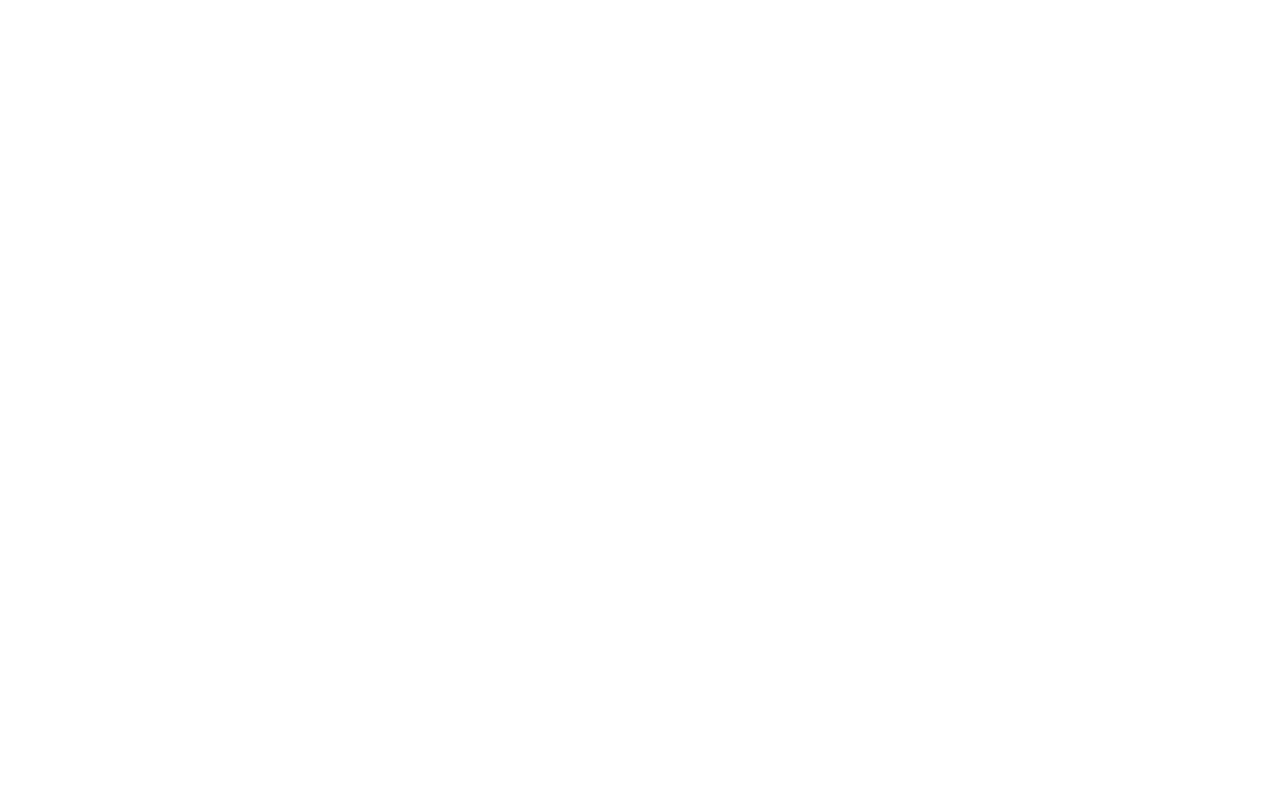
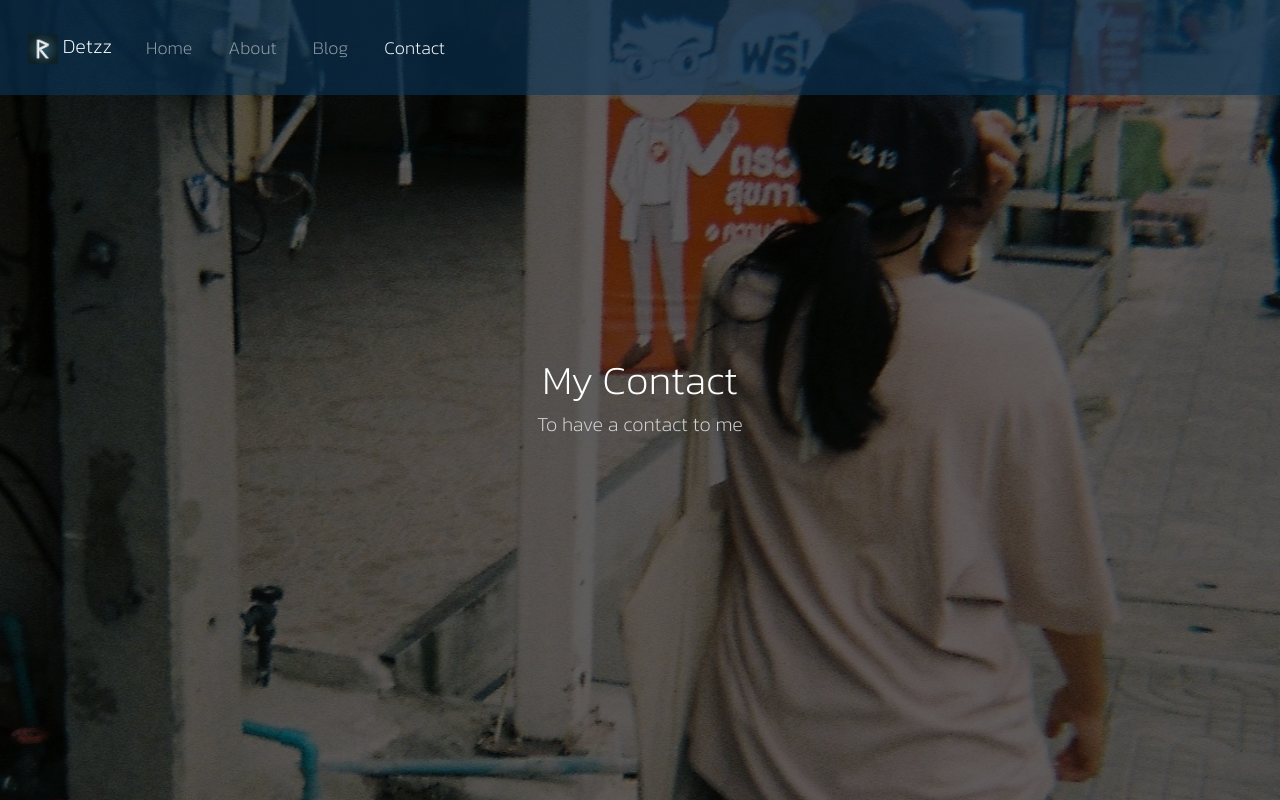
Before and after one commit to dethMastery/json-blog, a PHP site: page /contact.php in a window 1280 px wide. Before the commit the page is empty. Run offline with PHP 8.4, Linux system fonts and the light colour scheme.

Commit message:
Update contact.php

```diff
--- a/contact.php
+++ b/contact.php
@@ -37,7 +37,50 @@ $m_call = json_decode($main, true);
 </head>
 
 <body>
+    <!-- Nav -->
+    <nav class="navbar navbar-expand-lg navbar-dark p-3 fixed-top">
+        <div class="container-fluid">
+            <a class="navbar-brand" href="#"><img src="<?php echo $m_call[0]['icon']; ?>" alt="logo" srcset="asset/logo.png" width="30px" height="auto"> Detzz</a>
+            <button class="navbar-toggler" type="button" data-bs-toggle="collapse" data-bs-target="#navbarSupportedContent" aria-controls="navbarSupportedContent" aria-expanded="false" aria-label="Toggle navigation">
+                <span class="navbar-toggler-icon"></span>
+            </button>
+            <div class="collapse navbar-collapse" id="navbarSupportedContent">
+                <ul class="navbar-nav me-auto mb-2 mb-lg-0">
+                    <li class="nav-item">
+                        <a class="nav-link" href="index.php">Home</a>
+                    </li>
+                    <li class="nav-item">
+                        <a class="nav-link" href="about.php">About</a>
+                    </li>
+                    <li class="nav-item">
+                        <a class="nav-link" href="blog.php">Blog</a>
+                    </li>
+                    <li class="nav-item">
+                        <a class="nav-link active" aria-current="page" href="#">Contact</a>
+                    </li>
+                </ul>
+            </div>
+        </div>
+    </nav>
 
+    <!-- Header -->
+    <header>
+        <div class="header-img">
+            <div class="mid">
+                <h1 class="header text-white">
+                    <?php
+                    echo $m_call[0]['contact']['header'];
+                    ?>
+                </h1>
+                <h5 class="sub-header">
+                    <?php
+                    echo $m_call[0]['contact']['subheader'];
+                    ?>
+                </h5>
+            </div>
+            <div class="blacking"></div>
+        </div>
+    </header>
 </body>
 
 </html>
```
